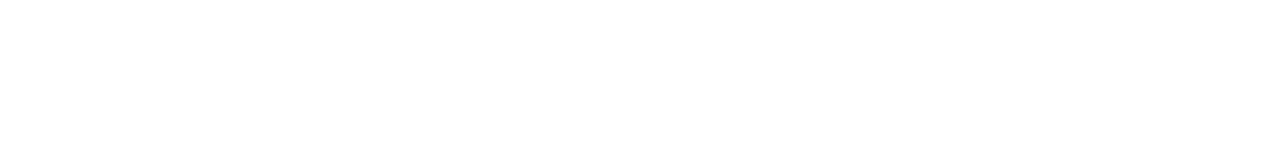
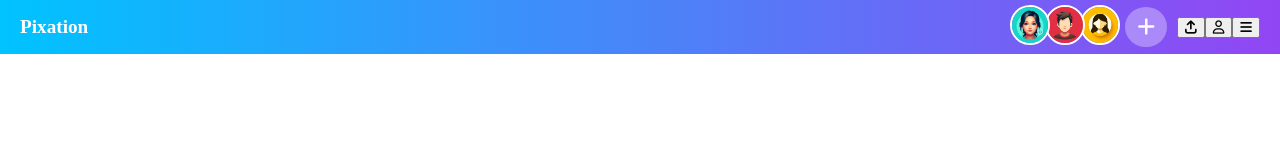
Before and after one commit to lucasxbron/pixation, a website: page src/html/index.html in a window 1280 px wide. Drawn offline with Linux system fonts and the light colour scheme.

Commit message:
feat: header, user img, buttons, h1

```diff
--- a/src/css/reset.css
+++ b/src/css/reset.css
@@ -13,4 +13,9 @@ menu, nav, output, ruby, section, summary,
 time, mark, audio, video {
 	margin: 0;
 	padding: 0;
+	font-size: 100%;
 }
+
+ol, ul {
+	list-style: none;
+}
--- a/src/css/styles.scss
+++ b/src/css/styles.scss
@@ -1 +1,147 @@
 @import "./reset.css";
+
+@mixin flex-center {
+  display: flex;
+  justify-content: center;
+  align-items: center;
+}
+
+// GENERAL
+
+// HEADER
+
+
+
+header {
+  display: flex;
+  justify-content: space-between;
+  align-items: center;
+  position: fixed;
+  top: 0;
+  left: 0;
+  right: 0;
+  background: linear-gradient(90deg, #00c3ff, #9246f3);
+  padding: 5px 20px;
+
+  h1 {
+    font-size: 1.2rem;
+    color: white;
+  }
+
+  nav {
+    display: flex;
+    align-content: center;
+    justify-content: space-between;
+  }
+}
+
+.users {
+    margin-right: 10px;
+  }
+
+.users,
+.top-nav {
+  display: flex;
+  align-items: center;
+}
+
+.users {
+  img {
+    width: 40px;
+    border-radius: 50%;
+    border: 2px solid white;
+    box-sizing: border-box;
+  }
+
+  li {
+    position: relative;
+  }
+
+  li:nth-of-type(1) img {
+    z-index: 4;
+    position: relative;
+    margin-right: -5px;
+  }
+
+  li:nth-of-type(2) img {
+    z-index: 3;
+    position: relative;
+    margin-right: -5px;
+  }
+
+  li:nth-of-type(3) img {
+    z-index: 2;
+    position: relative;
+  }
+
+  i {
+    background-color: rgba(255, 255, 255, 0.317);
+    border-radius: 50%;
+    // width: 40px;
+    // height: 40px;
+    font-size: 20px;
+    padding: 10px 12px;
+    margin-left: 5px;
+  }
+
+  .fa-plus {
+    color: white;
+  }
+}
+
+
+
+// header {
+//     display: flex;
+//     justify-content: space-between;
+//     align-items: center;
+//     position: fixed;
+//     top: 0;
+//     left: 0;
+//     right: 0;
+//     padding: 10px 20px;
+//     background: linear-gradient(90deg, #00C3FF, #9246F3);
+//   }
+
+//   header div h1 {
+//     color: white;
+//     font-size: 24px;
+//   }
+
+//   nav {
+//     display: flex;
+//     align-items: center;
+//     justify-content: space-between;
+//     flex-grow: 1;
+//   }
+
+//   .users, .top-nav {
+//     list-style-type: none;
+//     display: flex;
+//     align-items: center;
+//     margin: 0;
+//     padding: 0;
+//   }
+
+//   .users li, .top-nav li {
+//     margin-left: 15px;
+//   }
+
+//   .users li img {
+//     width: 40px;
+//     height: 40px;
+//     border-radius: 50%;
+//     border: 2px solid white;
+//   }
+
+//   .top-nav li i {
+//     color: white;
+//     font-size: 20px;
+//     cursor: pointer;
+//   }
+
+//   .fa-plus {
+//     color: white;
+//     font-size: 24px;
+//     cursor: pointer;
+//   }
--- a/src/html/index.html
+++ b/src/html/index.html
@@ -1,14 +1,48 @@
 <!DOCTYPE html>
 <html lang="en">
-<head>
-    <meta charset="UTF-8">
-    <meta name="viewport" content="width=device-width, initial-scale=1.0">
+  <head>
+    <meta charset="UTF-8" />
+    <meta name="viewport" content="width=device-width, initial-scale=1.0" />
     <title>Pixation</title>
-    <link rel="stylesheet" href="/src/css/styles.css">
-</head>
-<body>
-    <header></header>
-    <main></main>
-    <footer></footer>
-</body>
+    <link rel="stylesheet" href="/src/css/styles.css" />
+    <link
+      rel="stylesheet"
+      href="https://cdnjs.cloudflare.com/ajax/libs/font-awesome/6.6.0/css/all.min.css"
+    />
+  </head>
+  <body>
+    <header>
+      <h1>Pixation</h1>
+      <nav>
+        <ul class="users">
+          <li>
+            <img
+              src="/assets/images/user-image-placeholder-1.jpeg"
+              alt="user image female protagonist"
+            />
+          </li>
+          <li>
+            <img
+              src="/assets/images/user-image-placeholder-2.jpeg"
+              alt="user image male protagonist"
+            />
+          </li>
+          <li>
+            <img
+              src="/assets/images/user-image-placeholder-3.jpeg"
+              alt="user image female protagonist"
+            />
+          </li>
+          <li><i class="fa-solid fa-plus"></i></li>
+        </ul>
+        <ul class="top-nav">
+            <li><button><i class="fa-solid fa-arrow-up-from-bracket"></i></button></li>
+            <li><button><i class="fa-regular fa-user"></i></button></li>
+            <li><button><i class="fa-solid fa-bars"></i></button></li>
+        </ul>
+      </nav>
+    </header>
+    <!-- <main></main>
+    <footer></footer> -->
+  </body>
 </html>
```
Also changed, not shown: assets/images/user-image-placeholder-1.jpeg (added), assets/images/user-image-placeholder-2.jpeg (added), assets/images/user-image-placeholder-3.jpeg (added), src/css/styles.css.
